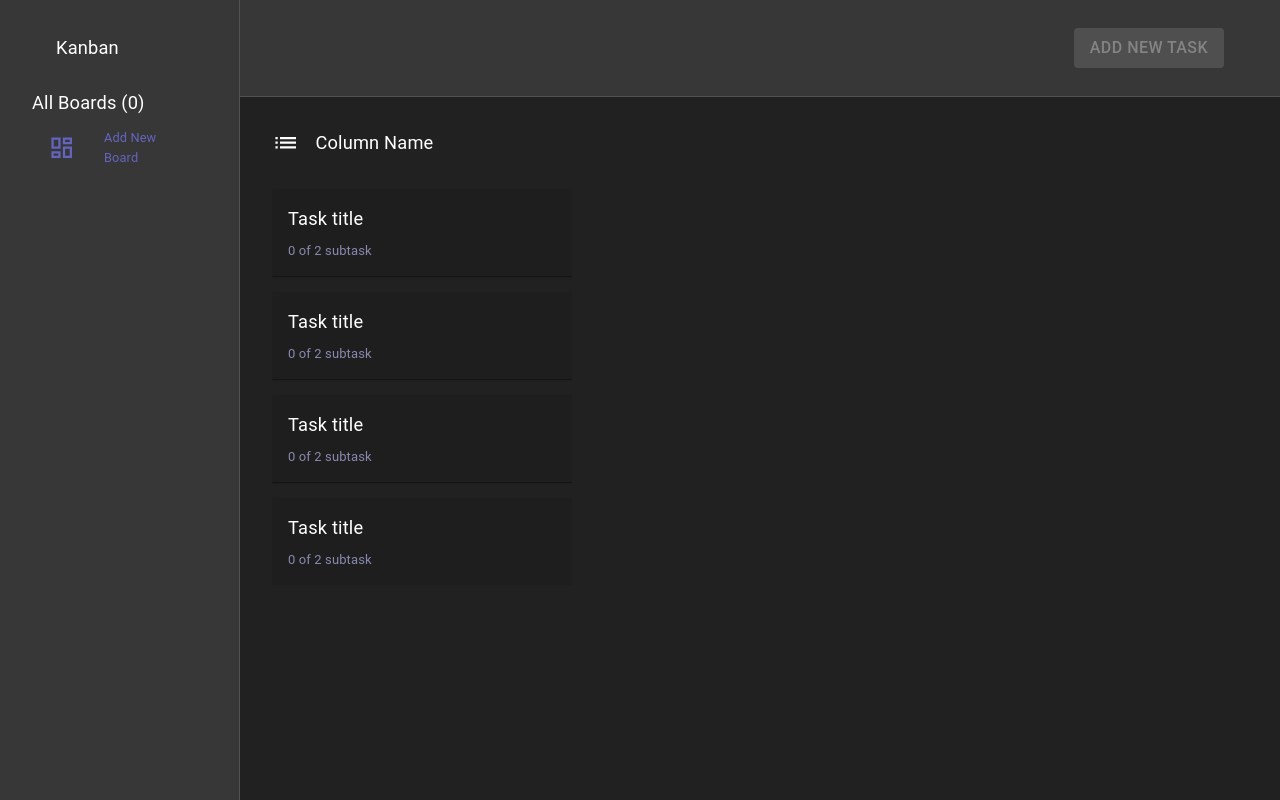
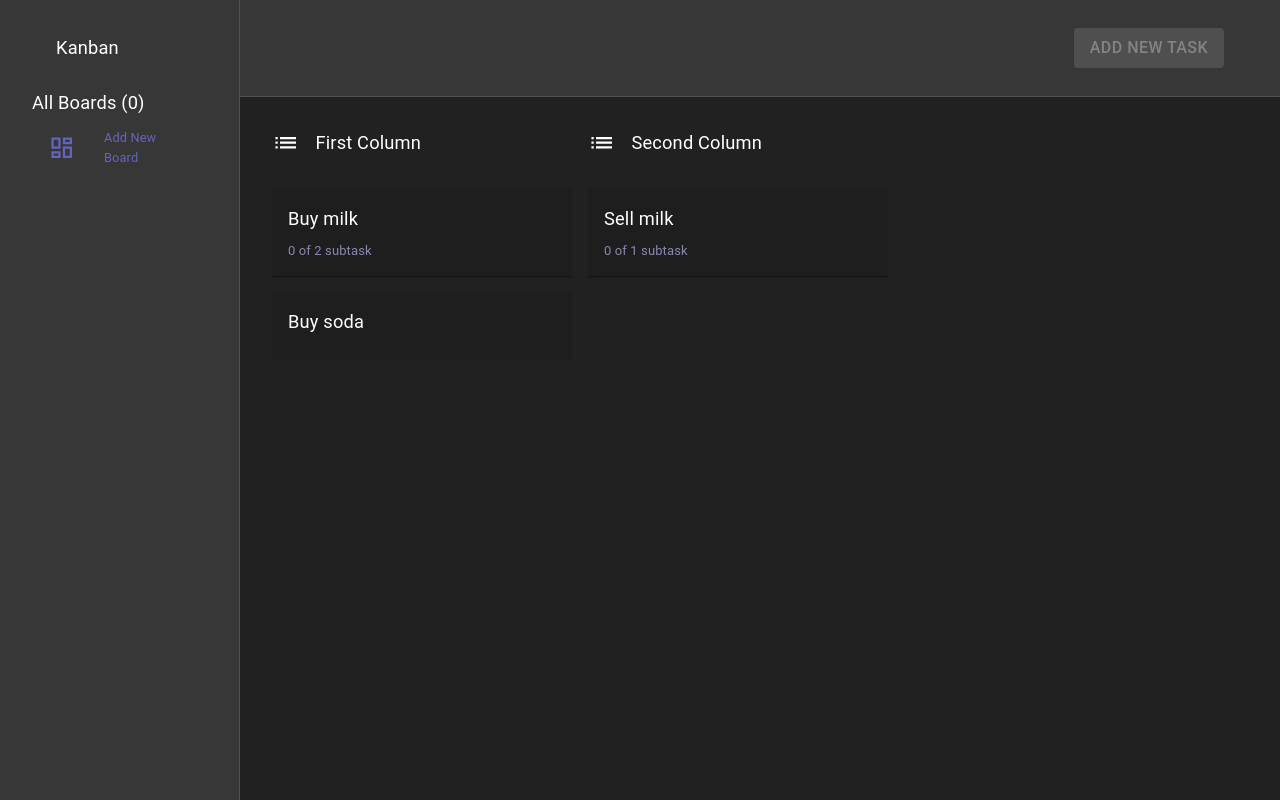
Before and after one commit to BorzooMV/kanban, a React (Vite) app: page / in a window 1280 px wide. Built offline with nearby package versions, Linux system fonts and the light colour scheme.

Commit message:
feat: make task columns and tasks dynamic

```diff
--- /dev/null
+++ b/src/components/Columns/index.tsx
@@ -0,0 +1,12 @@
+import { Stack } from "@mui/material";
+import TasksColumn from "../TasksColumn";
+
+export default function Columns({ columns }) {
+  return (
+    <Stack direction="row" spacing={2}>
+      {columns.map((col, index) => {
+        return <TasksColumn key={index} columnData={col} />;
+      })}
+    </Stack>
+  );
+}
--- a/src/components/Layout/index.tsx
+++ b/src/components/Layout/index.tsx
@@ -1,10 +1,55 @@
 import Header from "./Header";
 import MainWrapper from "./MainWrapper";
 import Sidebar from "./Sidebar";
-import TaskCard from "../TaskCard";
 
 import { Box } from "@mui/material";
 import TasksColumn from "../TasksColumn";
+import Columns from "../Columns";
+
+const sampleColumns = [
+  {
+    id: "01",
+    name: "First Column",
+    tasks: [
+      {
+        id: "01",
+        defenition: "Buy milk",
+        subtasks: [
+          {
+            id: "01",
+            defenition: "Find milk",
+          },
+          {
+            id: "02",
+            defenition: "Buy good milk",
+          },
+        ],
+      },
+
+      {
+        id: "02",
+        defenition: "Buy soda",
+        subtasks: [],
+      },
+    ],
+  },
+  {
+    id: "02",
+    name: "Second Column",
+    tasks: [
+      {
+        id: "01",
+        defenition: "Sell milk",
+        subtasks: [
+          {
+            id: "01",
+            defenition: "Find customer",
+          },
+        ],
+      },
+    ],
+  },
+];
 
 export default function Layout() {
   return (
@@ -12,7 +57,7 @@ export default function Layout() {
       <Header />
       <Sidebar />
       <MainWrapper>
-        <TasksColumn />
+        <Columns columns={sampleColumns} />
       </MainWrapper>
     </Box>
   );
--- a/src/components/TaskCard/index.tsx
+++ b/src/components/TaskCard/index.tsx
@@ -1,12 +1,12 @@
 import { Card, Typography, useTheme } from "@mui/material";
 
-export default function TaskCard() {
+export default function TaskCard({ title, subtasks }) {
   const theme = useTheme();
   return (
     <Card square sx={{ p: 2 }}>
-      <Typography sx={{ mb: 1 }}>Task title</Typography>
+      <Typography sx={{ mb: 1 }}>{title}</Typography>
       <Typography fontSize="small" sx={{ color: theme.palette.primary.faded }}>
-        0 of 2 subtask
+        {subtasks.length > 0 && `0 of ${subtasks.length} subtask`}
       </Typography>
     </Card>
   );
--- a/src/components/TasksColumn/index.tsx
+++ b/src/components/TasksColumn/index.tsx
@@ -3,7 +3,8 @@ import { Box, Divider, Stack, Typography } from "@mui/material";
 import { TASKS_COLUMNS_WIDTH } from "../../utils/const";
 import TaskCard from "../TaskCard";
 
-export default function TasksColumn() {
+export default function TasksColumn({ columnData }) {
+  const { name, tasks } = columnData;
   return (
     <Box
       component="div"
@@ -16,14 +17,19 @@ export default function TasksColumn() {
     >
       <Stack direction="row">
         <List fontSize="medium" sx={{ color: "#fff", mr: 2 }} />
-        <Typography color="#fff">Column Name</Typography>
+        <Typography color="#fff">{name}</Typography>
       </Stack>
       <Divider sx={{ my: 2, opacity: 0 }} />
       <Stack direction="column" spacing={2}>
-        <TaskCard />
-        <TaskCard />
-        <TaskCard />
-        <TaskCard />
+        {tasks.map((task) => {
+          return (
+            <TaskCard
+              key={task.id}
+              title={task.defenition}
+              subtasks={task.subtasks}
+            />
+          );
+        })}
       </Stack>
     </Box>
   );
```
